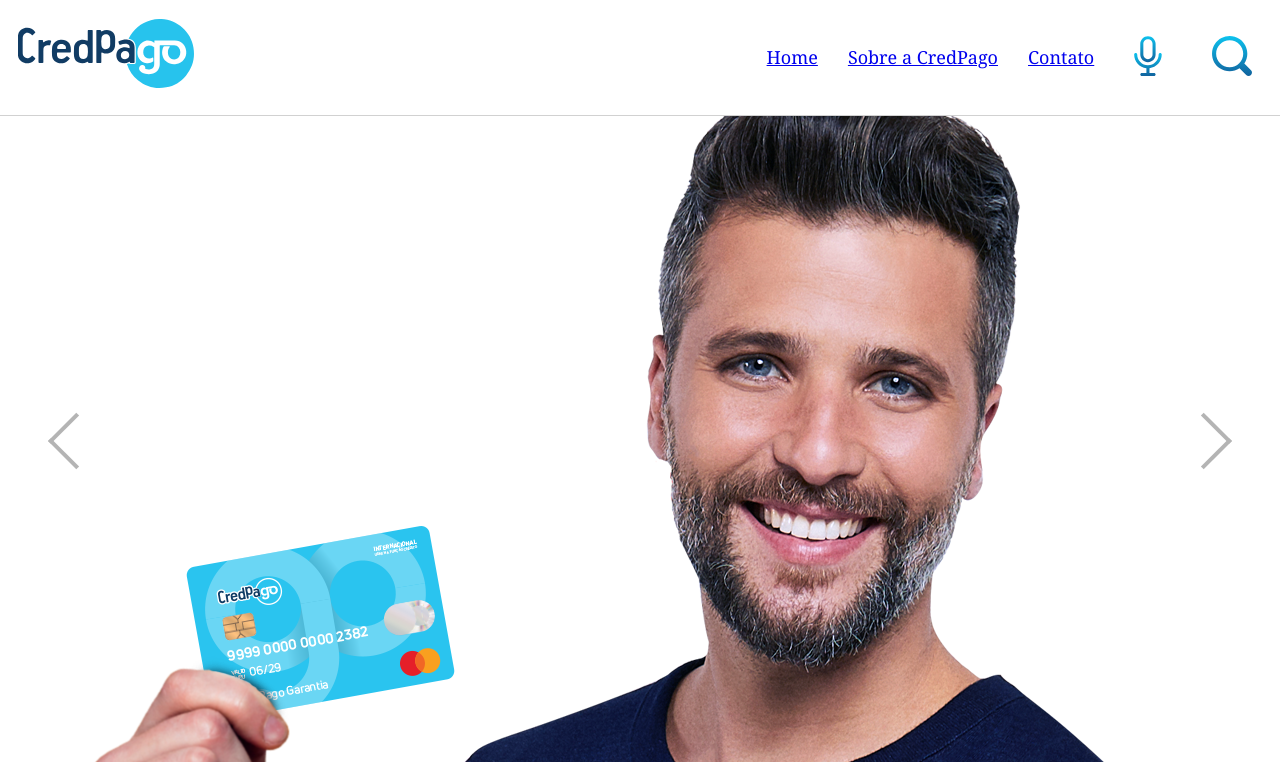
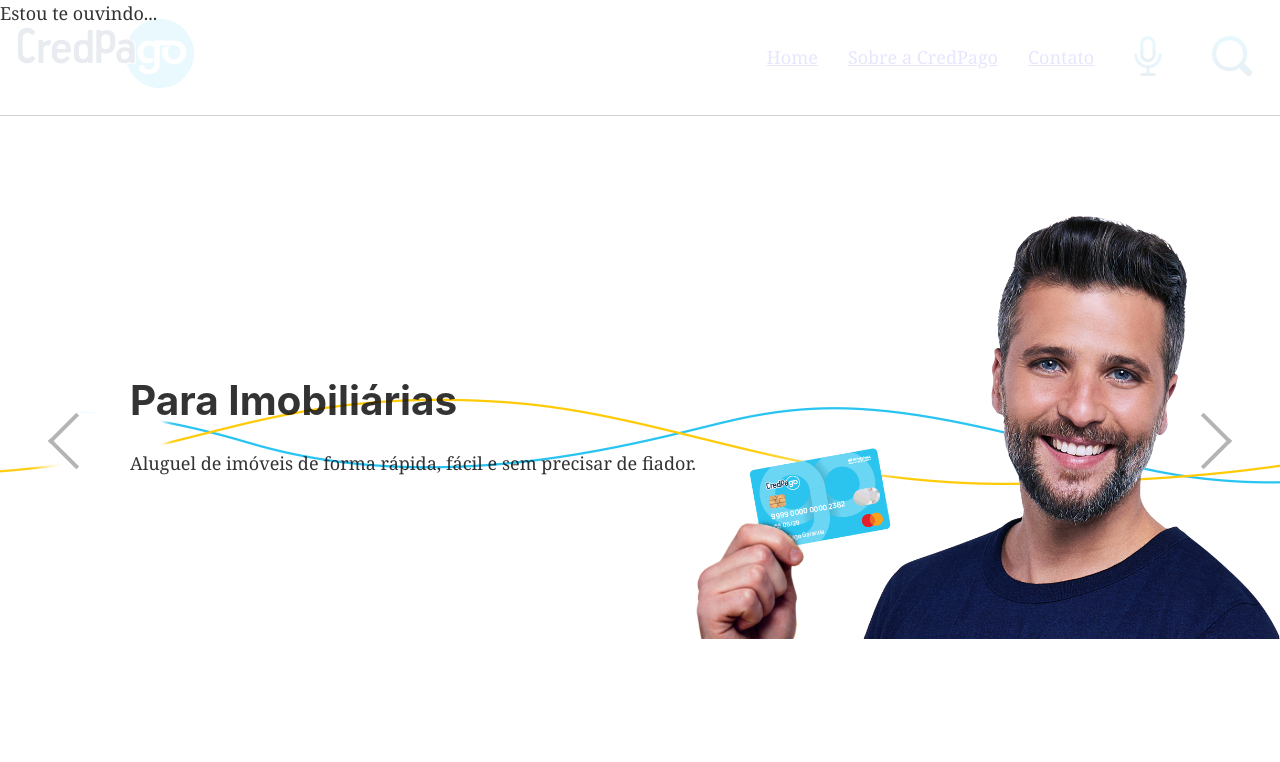
Before and after one commit to alanmarcos/gatsby-teste, a Gatsby site: page / in a window 1280 px wide. Both pictures are taken after a click on the button 1148 px from the left and 57 px from the top of the page. Shown: the top 762 px of the page. Built offline with nearby package versions, Linux system fonts and the light colour scheme; Gatsby itself is replaced by a stand-in of ours.

Commit message:
Wip home

```diff
--- a/src/components/header/index.js
+++ b/src/components/header/index.js
@@ -57,7 +57,7 @@ const HeaderWrapper = (props) => {
   return (
     <Header>
 
-      <SearchResults query={lastSentence} />
+      <SearchResults isSpeaking={isSpeaking} query={lastSentence} />
 
       <LogoWrapper>
         <Link
--- a/src/components/searchResults/index.js
+++ b/src/components/searchResults/index.js
@@ -3,11 +3,15 @@ import { SearchResultsWrapper } from './style'
 
 
 const SearchResults = props => {
-  const { query } = props;
+  const { isSpeaking, query } = props;
 
   return (
     <SearchResultsWrapper {...props}>
-      Resultados da busca por: {query}
+      {isSpeaking ? (
+        <div>Estou te ouvindo...</div>
+      ) : (
+        <div>Resultados da busca por: {query}</div>
+      )}
     </SearchResultsWrapper>
   )
 }
--- a/src/components/searchResults/style.js
+++ b/src/components/searchResults/style.js
@@ -8,9 +8,9 @@ export const SearchResultsWrapper = styled.section`
   position: absolute;
   left:0;
   top:0;
-  opacity: ${props => props.query ? 1 : 0};
+  opacity: ${props => props.isSpeaking ? 1 : 0};
   pointer-events: ${props => props.query ? 'auto' : 'none'};
-  transform: translateY(${(props => props.query ? '0' : '-80px')});
+  transform: translateY(${props => props.isSpeaking ? '0' : '-80px'});
   transition: all .2s;
   background:rgba(255,255,255,0.9);
 `
--- a/src/components/slider/home.js
+++ b/src/components/slider/home.js
@@ -1,18 +1,24 @@
 import React from 'react'
 import AwesomeSlider from 'react-awesome-slider';
 import 'react-awesome-slider/dist/styles.css';
+import LinhaBackground from '../../images/banners/lines-bg-bruno.png'
 import FotoBruno from '../../images/banners/bruno.png'
 
 const Slider = props => (
   <AwesomeSlider style={{ height: 'calc(100vh - 116px - 35px)' }}>
-    <div style={{ background: 'white' }}>
-      <div>
-        <h1>Para Imobiliárias</h1>
-        <p>Aluguel de imóveis de forma rápida, fácil e sem precisar de fiador.</p>
+
+    <div style={{ background: `url(${LinhaBackground}) no-repeat center center white` }}>
+      <div style={{ display: 'grid', gridTemplateColumns: 'max-content 1fr', alignItems: 'center' }}>
+        <div style={{ paddingLeft: 130 }}>
+          <h1>Para Imobiliárias</h1>
+          <p>Aluguel de imóveis de forma rápida, fácil e sem precisar de fiador.</p>
+        </div>
+        <img src={FotoBruno} alt="Bruno" />
       </div>
-      <img src={FotoBruno} alt="Bruno" />
     </div>
+
     <div>Slide 2</div>
+
   </AwesomeSlider>
 );
 
```
Also changed, not shown: src/images/banners/lines-bg-bruno.png (added).
